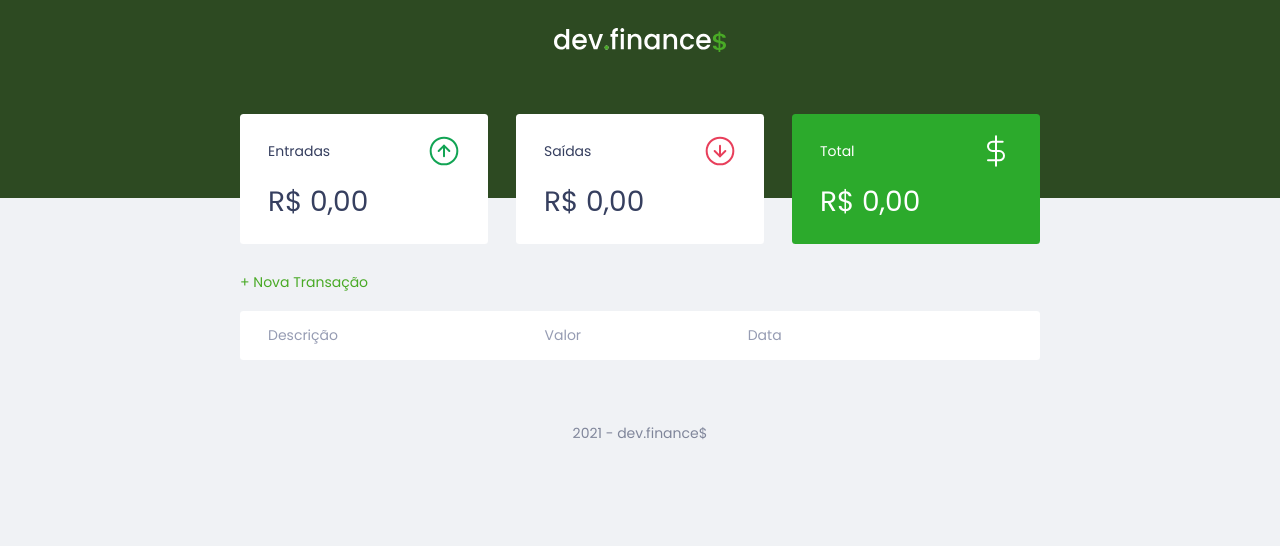
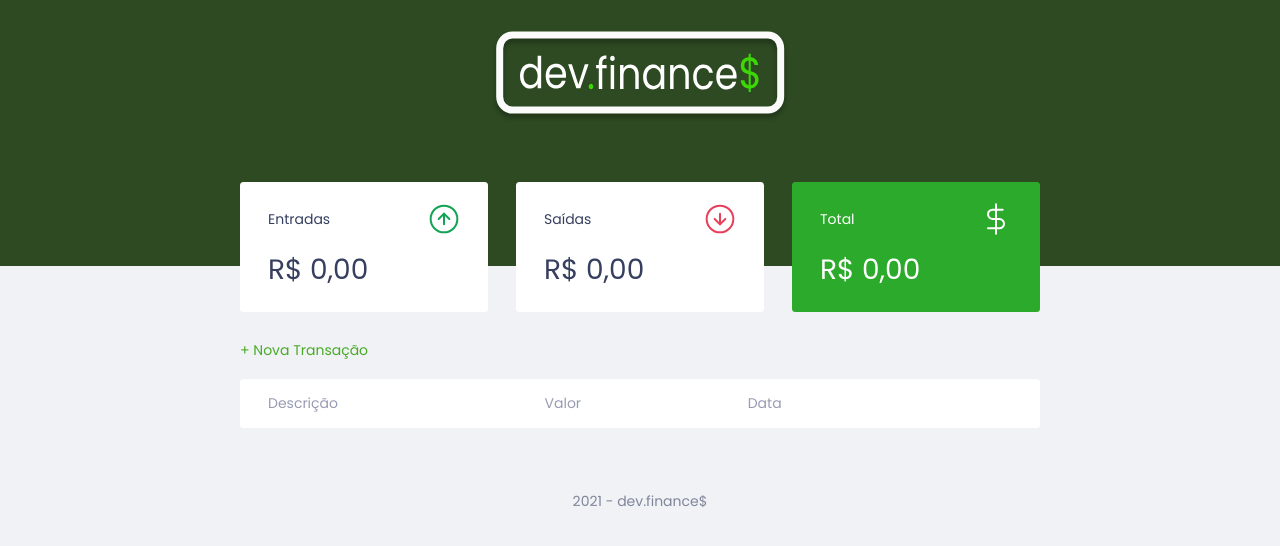
Before and after one commit to Nicolas-Moraes/dev.finances, a plain HTML site: page index.html in a window 1280 px wide. Drawn offline with Linux system fonts and the light colour scheme.

Commit message:
changing logo and adding favicon

```diff
--- a/index.html
+++ b/index.html
@@ -8,10 +8,11 @@
     <link rel="stylesheet" href="./style.css">
     <link rel="preconnect" href="https://fonts.gstatic.com">
     <link href="https://fonts.googleapis.com/css2?family=Poppins:ital,wght@0,100;0,400;0,700;1,100;1,400;1,700&display=swap" rel="stylesheet">
+    <link rel="shortcut icon" href="assets/favicon.ico" type="image/x-icon">
   </head>
   <body>
     <header>
-      <img src="./assets/logo.svg" alt="Logo Dev Finance">
+      <img src="./assets/dev-logo-114.svg" alt="Logo Dev Finance" id="logo">
     </header>
 
     <main class="container">
--- a/style.css
+++ b/style.css
@@ -101,11 +101,14 @@ header {
     background: #2D4A22;
     padding: 2rem 0 10rem;
     text-align: center;
+    box-sizing: border-box;
 }
 
 #logo {
-    color: #fff;
     font-weight: 100;
+    justify-content: center;
+    display: flex;
+    margin: auto;
 }
 
 /* Balance ================================*/
```
Also changed, not shown: assets/dev-logo-114.svg (added), assets/favicon.ico (added), assets/wallet.ico.png (added).
